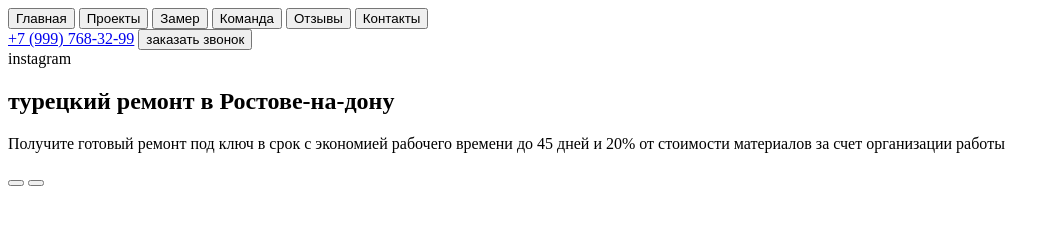
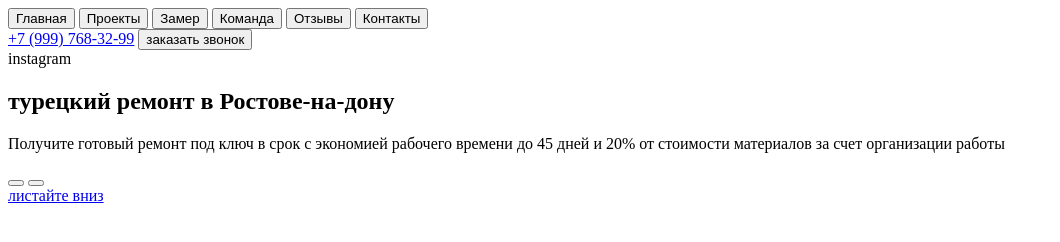
Before and after one commit to Abrrek/WEB-START, a website: page index.html in a window 1280 px wide. Shown: the whole page, without its empty margins (0-1060 px from the left). Drawn offline with Linux system fonts and the light colour scheme.

Commit message:
fix: added some fixes

```diff
--- a/index.html
+++ b/index.html
@@ -35,6 +35,7 @@
 			</div>
 		</div>
 		<!-- /.container -->
+		<a href="#" class="scroll-down">листайте вниз</a>
 	</section>
 </body>
 </html>
```
